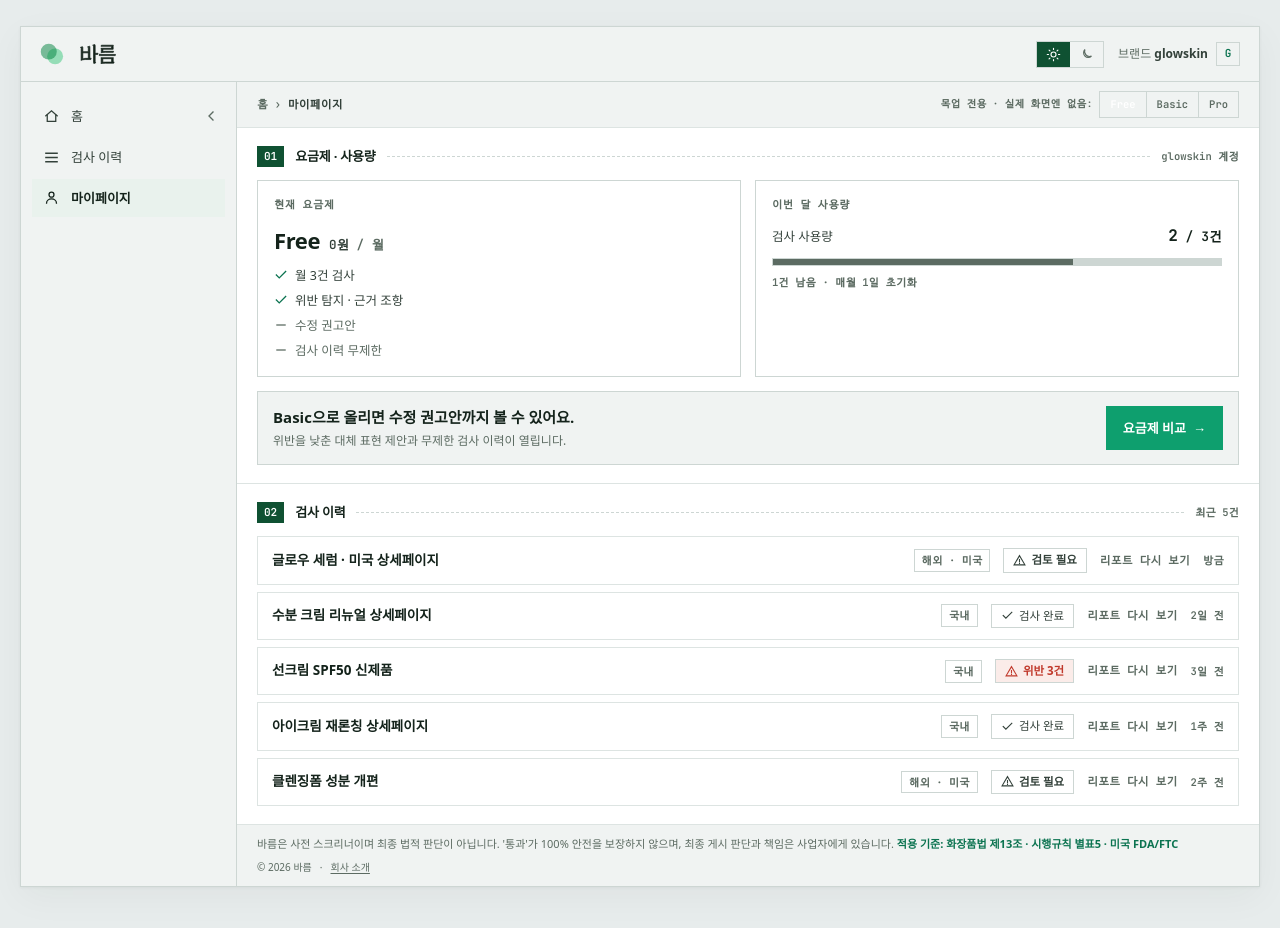
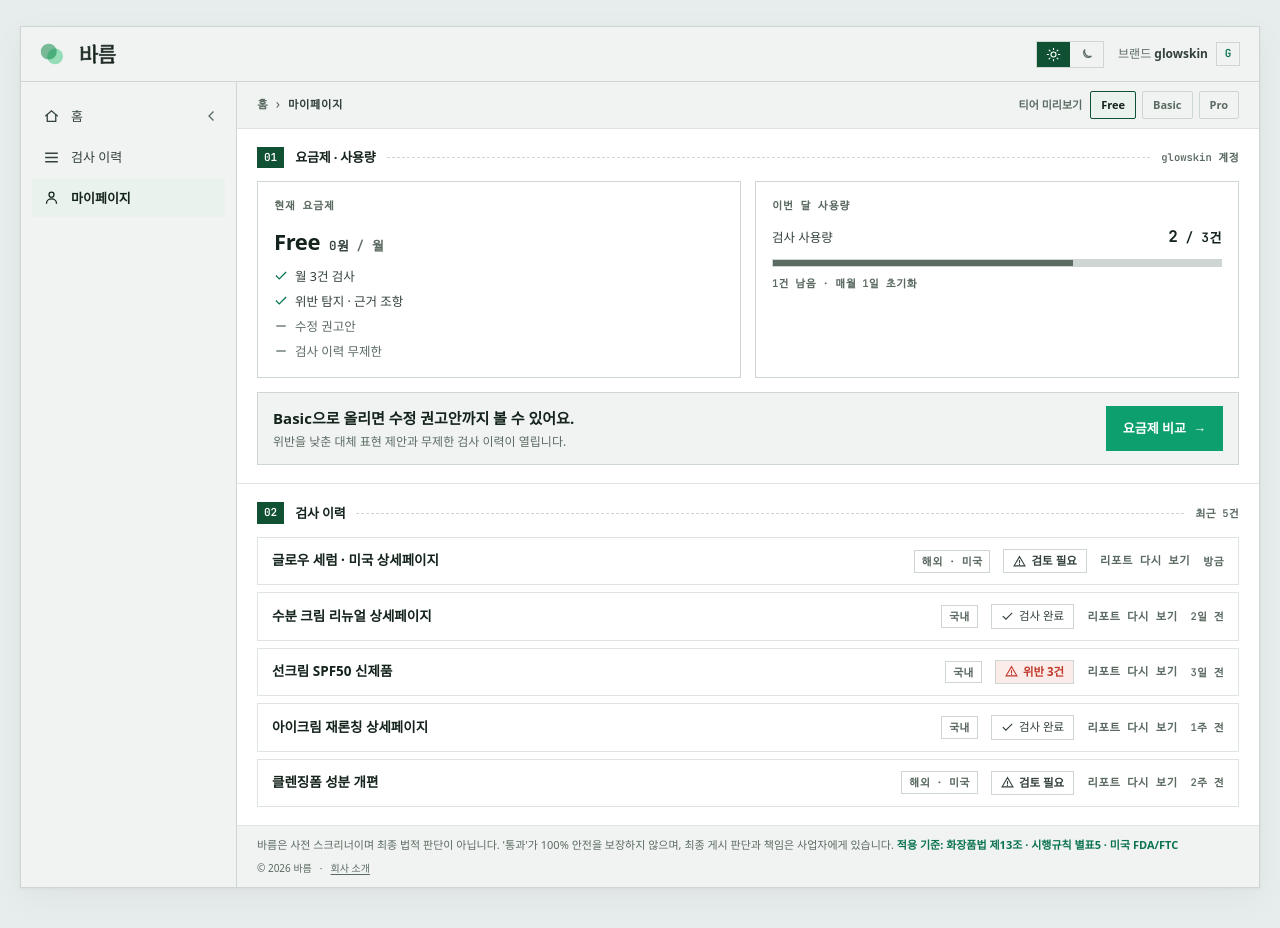
Before and after one commit to haneebunny/barum, a Next.js app in the folder frontend/: page /mypage in a window 1280 px wide. Shown: the top 928 px of the page. Built offline with nearby package versions, Linux system fonts and the light colour scheme; no server answers; a web font is replaced by a local one.

Commit message:
feat: 마이페이지 티어 스위처 공통 컴포넌트(TabSwitch) 적용 (#241)

```diff
--- a/frontend/app/mypage/page.tsx
+++ b/frontend/app/mypage/page.tsx
@@ -4,7 +4,14 @@ import { useState, useEffect, useRef } from "react";
 import Link from "next/link";
 import { PageFooter } from "@/components/PageFooter/PageFooter";
 import { Modal } from "@/components/Modal/Modal";
-import { useTier } from "@/lib/tier";
+import { TabSwitch, TabOption } from "@/components/TabSwitch/TabSwitch";
+import { useTier, type Tier } from "@/lib/tier";
+
+const TIER_OPTIONS: TabOption<Tier>[] = [
+  { value: "Free", label: "Free" },
+  { value: "Basic", label: "Basic" },
+  { value: "Pro", label: "Pro" },
+];
 
 interface FeatItem {
   text: string;
@@ -93,23 +100,13 @@ export default function MyPage() {
           </Link>{" "}
           <span className="text-[var(--ink-3)]">›</span> 마이페이지
         </span>
-        <div className="ml-auto flex items-center gap-1.75">
-          <span className="text-[var(--ink-3)] text-[10px]">목업 전용 · 실제 화면엔 없음:</span>
-          <div className="flex border border-[var(--line-2)]" id="tierSwitch" role="group" aria-label="요금제 전환">
-            {(["Free", "Basic", "Pro"] as const).map((t) => (
-              <button
-                key={t}
-                className={`font-mono text-[10.5px] p-[4px_10px] border-0 border-r border-[var(--line-2)] bg-transparent cursor-pointer transition-all duration-[120ms] last:border-r-0 ${
-                  tier === t
-                    ? "bg-[var(--brand-deep)] text-[var(--on-brand)] font-bold"
-                    : "text-[var(--ink-3)] hover:text-[var(--ink)] hover:bg-[var(--nav-hover)]"
-                }`}
-                onClick={() => setTier(t)}
-              >
-                {t}
-              </button>
-            ))}
-          </div>
+        <div className="ml-auto flex items-center gap-4 max-[900px]:ml-0 max-[900px]:w-full flex-wrap">
+          <TabSwitch
+            label="티어 미리보기"
+            options={TIER_OPTIONS}
+            value={tier}
+            onChange={setTier}
+          />
         </div>
       </div>
 
```
